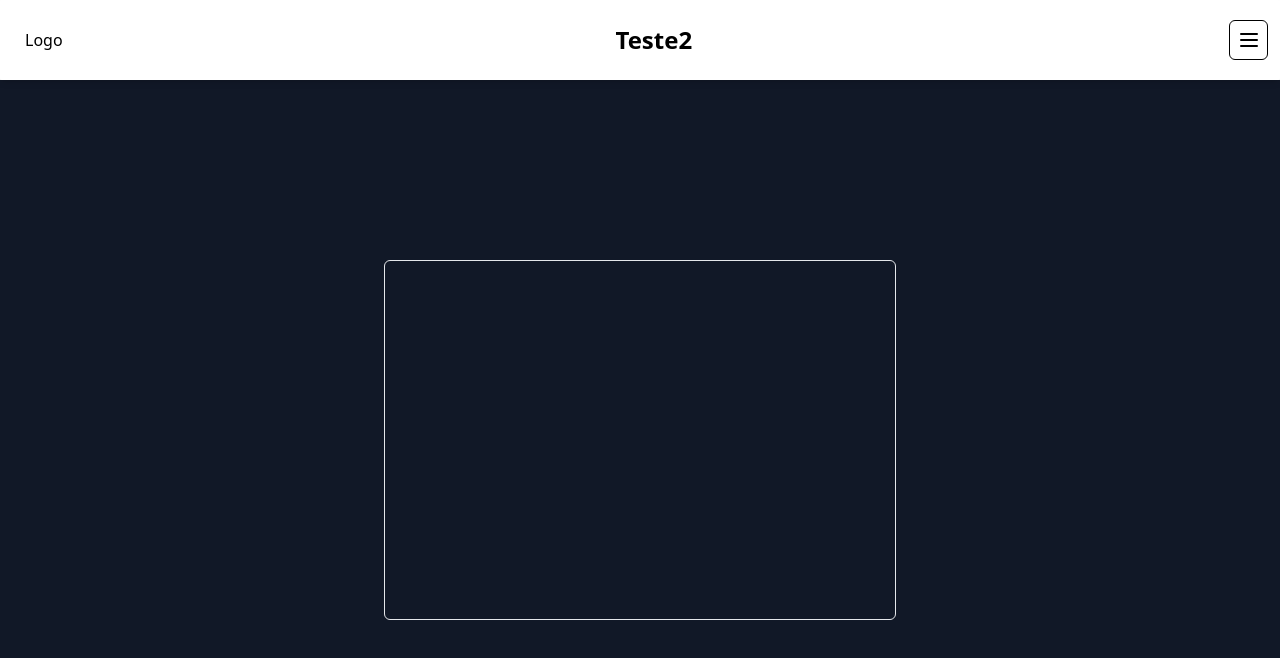
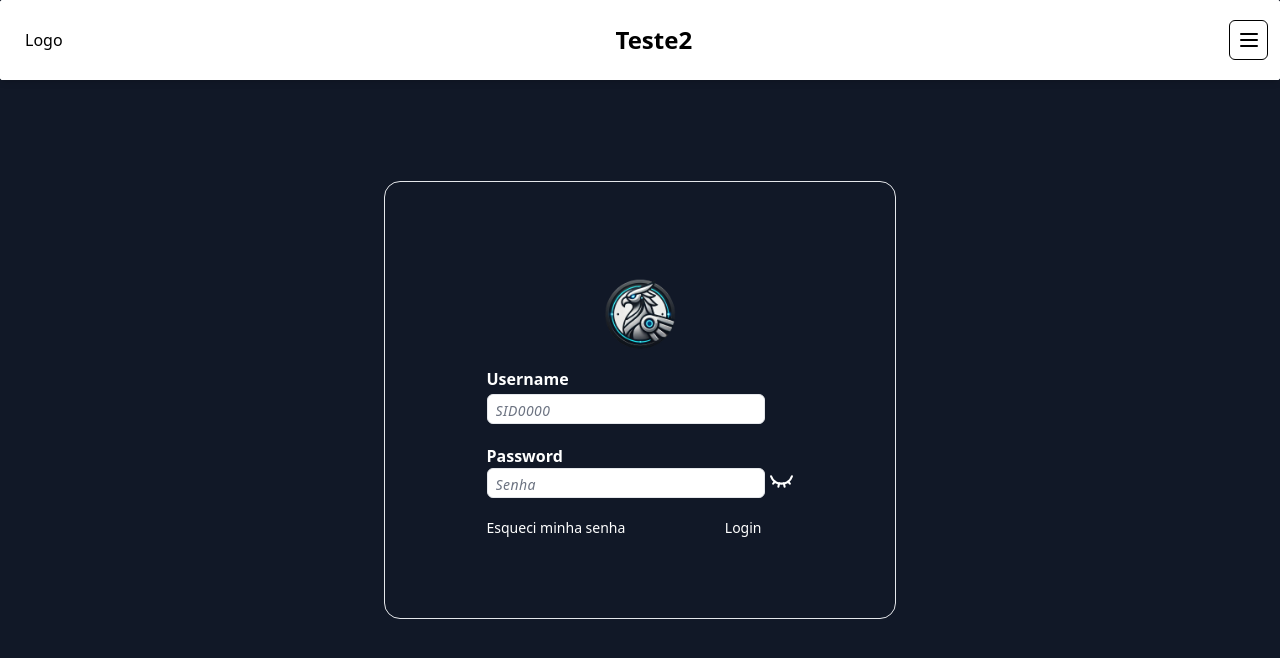
Before and after one commit to calfreitas/Questions-Answers_FullStack, a React (Create React App) app in the folder frontend/: page / in a window 1280 px wide. Shown: the top 658 px of the page. Built offline with nearby package versions, Linux system fonts and the light colour scheme.

Commit message:
feat: login page and styling components and starting to add integration with backend

```diff
--- a/frontend/src/Pages/Login.tsx
+++ b/frontend/src/Pages/Login.tsx
@@ -1,17 +1,135 @@
 // import createInstanceAxios from "../../reqAxios/axios";
 
-// const axiosInstance = createInstanceAxios();
+import { Eye, EyeClosed, RefreshCcw } from "lucide-react";
+import { useState } from "react";
+import createInstanceAxios from "../Components/axios";
 
+
+const axiosInstance = createInstanceAxios();
+
+interface Props {
+    username: string,
+    password: string
+}
 
 function Login() {
 
+    const [loading, setLoading] = useState(false);
+    const [showPassword, setShowPassword] = useState(false);
+    const [username, setUsername] = useState('')
+    const [password, setPassword] = useState('')
+
+
+    const togglePassword = () => {
+        setShowPassword(!showPassword);
+    };
+
+    const sleep = (ms: number | undefined) => new Promise(resolve => setTimeout(resolve, ms));
+
+    async function authLogin() {
+        setLoading(true);
+
+        const responseUsername = { data: { success: true } }; // Substitua com a requisição real
+        const responsePwd = { data: { success: true } }; // Substitua com a requisição real -- passar o post de username e password para o backend.
+
+        try {
+            if (responseUsername && responsePwd) {
+                console.log('Faça o login, coloque o usuário em Dashboard.');
+
+                // Aguardar 2 segundos antes de executar o próximo código
+                await sleep(2000);
+
+                console.log('Isso será executado após 2 segundos');
+                setLoading(false);  // Defina o loading como false após o delay
+            } else {
+                setLoading(false);
+                return null;
+            }
+        } catch (error) {
+            setLoading(false);
+            console.error('Erro de requisição:', error);  // Mostra detalhes do erro
+            return null;
+        }
+    }
+
     return (
         <>
-            <div className="flex flex-col justify-center items-center mt-20 h-[calc(100vh-5rem)] bg-gray-900">
-                <div className="flex flex-col border rounded-md w-[80%] h-[50%] md:w-[40%]">
-                    <section id="LoginBox">
+            <div className="flex flex-col justify-center items-center min-h-screen w-full bg-gray-900">
+                <div className="flex flex-col w-[80%] h-[60%] md:w-[40%] justify-center">
 
+                    <section
+                        id="LoginBox"
+                        className="flex flex-col justify-center md:text-2xl items-center border rounded-2xl p-20">
+
+                        <img alt="logo" src="/logo.png" className="w-[40%] md:w-[30%]" />
+                        <div>
+                            <div id="textLogin"
+                                className="flex justify-start items-start">
+                                <p className="text-white font-semibold text-sm md:text-base">Username</p>
+                            </div>
+
+                            <div id="inputUser"
+                                className="">
+                                <input type="text"
+                                    className="border rounded-md placeholder:text-gray-500 placeholder:italic placeholder:text-sm focus:outline-none px-2
+                                    text-lg font-medium uppercase tracking-wide"
+                                    placeholder="SID0000"
+                                    maxLength={8}
+                                    pattern="[A-Z0-9]+"
+                                    inputMode="text"
+                                />
+                            </div>
+
+                            <div id="textPwd"
+                                className="mt-5 flex justify-start items-start">
+                                <p className="text-white font-semibold text-sm md:text-base">Password</p>
+                            </div>
+
+                            <div id="inputPwd"
+                                className="flex">
+                                <input
+                                    type={showPassword ? "text" : "password"}
+                                    className="border rounded-md placeholder:text-gray-500 placeholder:italic placeholder:text-sm focus:outline-none px-2
+                                    text-lg font-medium tracking-wide"
+                                    placeholder="Senha"
+                                    name="InputPwd" />
+                                <div
+                                    onClick={togglePassword}
+                                    className="active:opacity-50 ml-1">
+                                    {showPassword ? <Eye className="" color="white" size={25} /> : <EyeClosed className="" color="white" size={25} />}
+                                </div>
+
+                            </div>
+
+                            <div id="buttons"
+                                className="flex flex-row justify-between mt-5">
+                                <div id="buttonRecover"
+                                    className="flex justify-start text-sm md:text-sm">
+                                    <button className="text-white active:opacity-50">
+                                        Esqueci minha senha
+                                    </button>
+                                </div>
+                                {loading ? (
+                                    <div id="butonLogin"
+                                        className="flex justify-start text-sm md:text-sm px-8">
+                                        <RefreshCcw className={`{transition-transform ${loading ? "animate-spin" : ""}`} color="white" />
+                                    </div>
+                                ) : (
+                                    <div id="butonLogin"
+                                        className="flex justify-start text-sm md:text-sm px-8">
+                                        <button
+                                            className="text-white active:opacity-50"
+                                            onClick={authLogin}
+                                        >
+                                            Login
+                                        </button>
+                                    </div>
+                                )}
+
+                            </div>
+                        </div>
                     </section>
+
                 </div>
             </div>
         </>
```
Also changed, not shown: frontend/public/logo.png (added), frontend/public/logo1.png (added).
